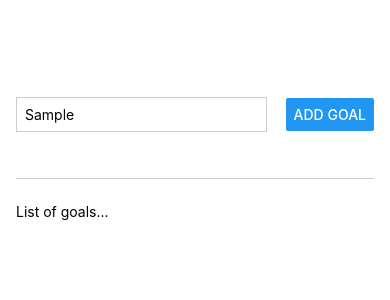
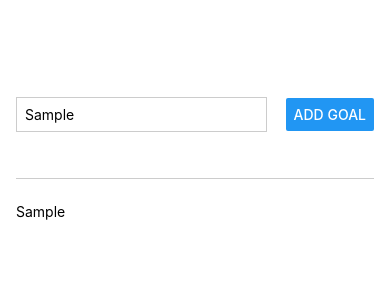
Before and after one commit to richard12511/react-native-section-1, a React Native app: screen / in a window 390 px wide. Both pictures are taken after typing "Sample" into the empty fields and a click on the button "ADD GOAL". Shown: the top 300 px of the page. Built offline with nearby package versions, Linux system fonts and the light colour scheme.

Commit message:
add ability to add goals to list

```diff
--- a/App.js
+++ b/App.js
@@ -1,15 +1,28 @@
 import { StatusBar } from 'expo-status-bar';
 import { StyleSheet, Text, TextInput, Button, View } from 'react-native';
+import { useState } from 'react';
 
 export default function App() {
+  const [enteredGoalText, setEnteredGoalText] = useState('');
+  const [courseGoals, setCourseGoals] = useState([]);
+
+  function goalInputHandler(enteredText) {
+    setEnteredGoalText(enteredText);
+  }
+  function addGoalHandler() {
+    setCourseGoals(currentCorseGoals => [...currentCorseGoals, enteredGoalText]);
+  }
+
   return (
     <View style={styles.appContainer}>
       <View style={styles.inputContainer}>
-        <TextInput style={styles.textInput} placeholder='Your Course Goal!' />
-        <Button title='Add Goal' />
+        <TextInput style={styles.textInput} placeholder='Your Course Goal!' onChangeText={goalInputHandler} />
+        <Button title='Add Goal' onPress={addGoalHandler} />
       </View>
       <View style={styles.goalsContainer}>
-        <Text>List of goals...</Text>
+        {courseGoals.map(goal => (
+          <Text key={goal}>{goal}</Text>
+        ))}
       </View>
     </View>
   );
```
